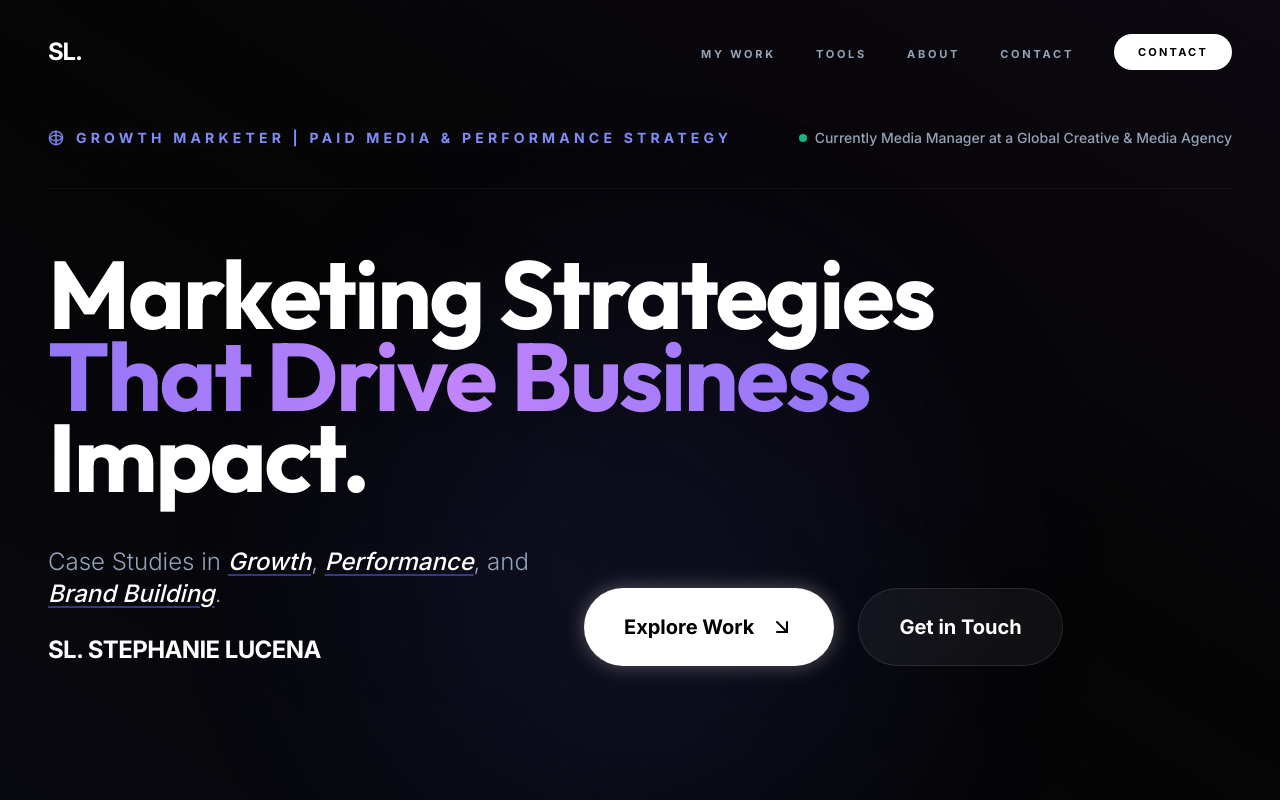
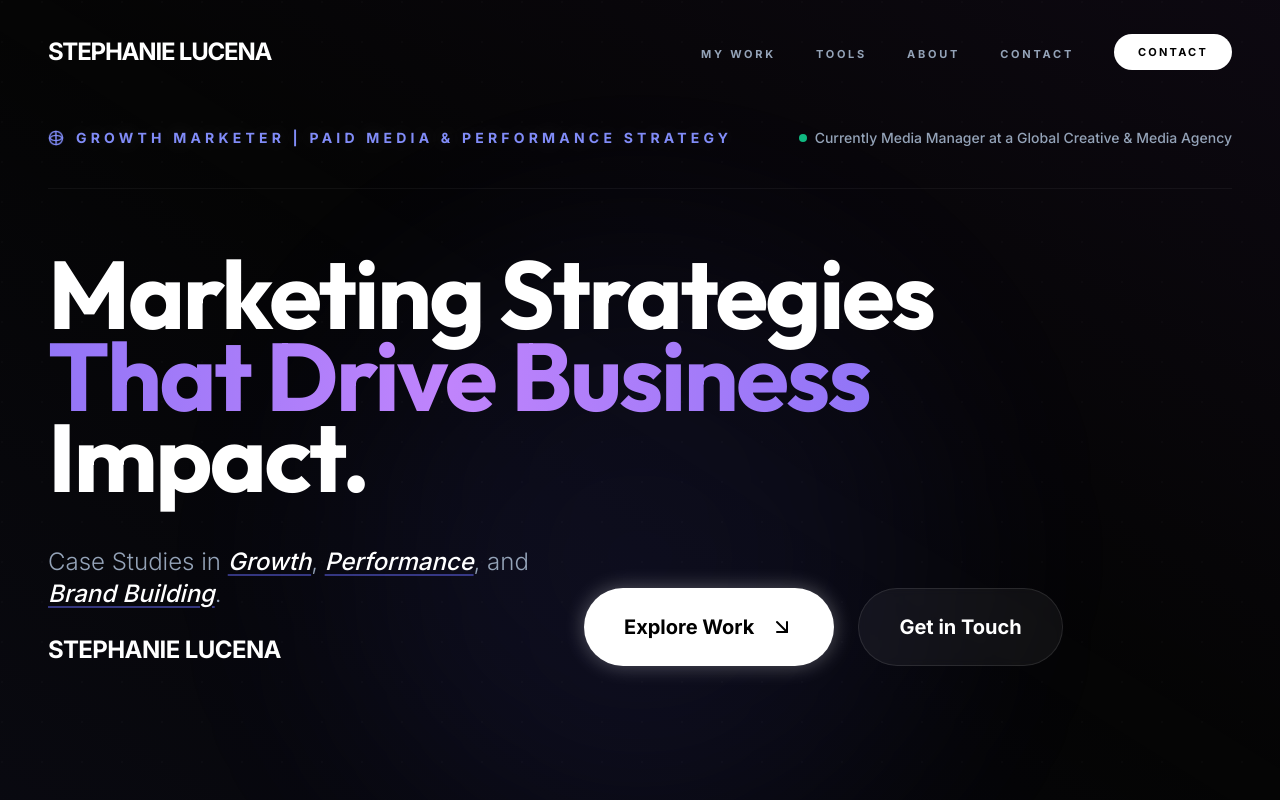
Before and after one commit to stephanielucena95-star/portfolio, a React (Vite) app: page / in a window 1280 px wide. Shown: the top 800 px of the page. Built offline with nearby package versions, Linux system fonts and the light colour scheme.

Commit message:
Final UI polish: Remove SL prefix, fix branding visibility, resize navigation button, and update wearable tech photo

```diff
--- a/components/CaseStudyPage.tsx
+++ b/components/CaseStudyPage.tsx
@@ -123,10 +123,10 @@ const CaseStudyPage: React.FC<PageProps> = ({ caseStudy, onBack }) => {
           </h3>
           <button
             onClick={onBack}
-            className="group relative inline-flex items-center gap-4 bg-white text-black px-12 py-6 rounded-full font-black text-xl hover:scale-105 active:scale-95 transition-all shadow-[0_0_20px_rgba(255,255,255,0.3)] hover:shadow-[0_0_30px_rgba(255,255,255,0.5)]"
+            className="group relative inline-flex items-center gap-4 bg-white text-black px-8 py-4 rounded-full font-bold text-lg hover:scale-105 active:scale-95 transition-all shadow-[0_0_20px_rgba(255,255,255,0.2)] hover:shadow-[0_0_30px_rgba(255,255,255,0.4)]"
           >
-            See Other Case Studies
-            <ArrowLeft size={24} className="group-hover:-translate-x-2 transition-transform duration-300" />
+            See other marketing case studies
+            <ArrowLeft size={20} className="group-hover:-translate-x-1.5 transition-transform duration-300" />
           </button>
         </div>
       </main>
--- a/components/Hero.tsx
+++ b/components/Hero.tsx
@@ -64,7 +64,7 @@ const Hero: React.FC<HeroProps> = ({ onCtaClick }) => {
                   Case Studies in <span className="text-white font-medium italic underline decoration-indigo-500/50 underline-offset-4">Growth</span>, <span className="text-white font-medium italic underline decoration-indigo-500/50 underline-offset-4">Performance</span>, and <span className="text-white font-medium italic underline decoration-indigo-500/50 underline-offset-4">Brand Building</span>.
                 </p>
                 <p className="text-xl md:text-2xl text-white font-black tracking-tight mt-6">
-                  SL. STEPHANIE LUCENA
+                  STEPHANIE LUCENA
                 </p>
               </motion.div>
 
--- a/components/Navbar.tsx
+++ b/components/Navbar.tsx
@@ -27,7 +27,7 @@ const Navbar: React.FC = () => {
           }`} />
 
         <Link to="/" className="text-xl md:text-2xl font-black tracking-tighter text-white z-10 hover:opacity-70 transition-opacity">
-          SL.
+          STEPHANIE LUCENA
         </Link>
 
         {/* Desktop Links */}
--- a/constants.tsx
+++ b/constants.tsx
@@ -61,7 +61,7 @@ export const CASE_STUDIES: CaseStudy[] = [
       "Shorter formats (6s–15s) outperformed longer cuts in completion and efficiency."
     ],
     myRole: "Paid Media Manager – Led channel planning, budget allocation, oversighting in-flight optimization, and synthesizing performance/brand lift reporting.",
-    imageUrl: "https://images.unsplash.com/photo-1596704017254-9b121068fb21?auto=format&fit=crop&q=80&w=800", // New reliable eyewear shot
+    imageUrl: "https://images.unsplash.com/photo-1511499767350-a1594347bb5d?auto=format&fit=crop&q=80&w=800", // Stable black eyewear shot
     tags: ["Paid Social", "Global Scale", "Brand Lift"]
   },
   {
```
